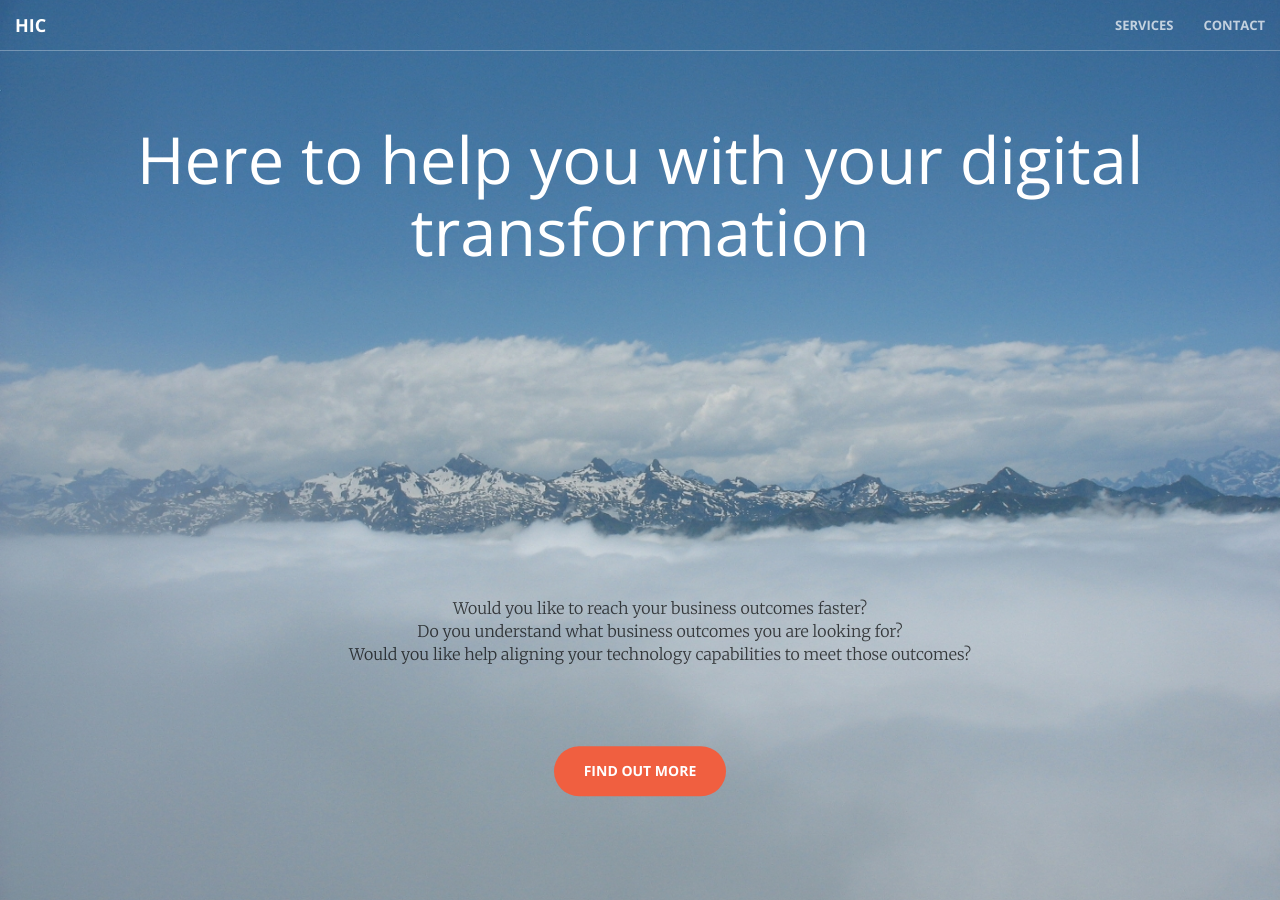
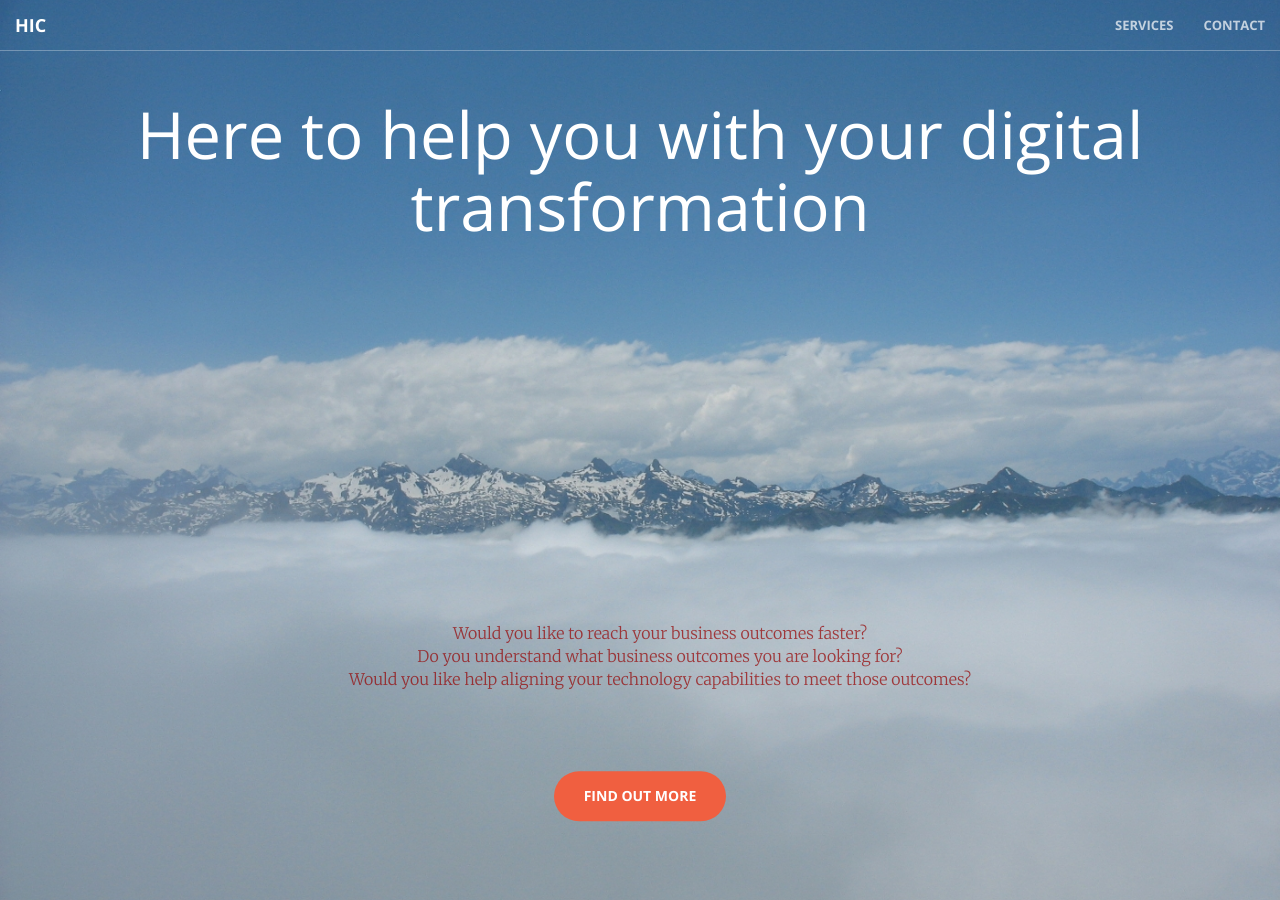
Before and after one commit to highlandrulz/highlandr, a Jekyll site: the page built from index.html, in a window 1280 px wide. Built offline with Jekyll 4.4.1, drawn with Linux system fonts in a browser that asks for light colours.

Commit message:
Added favicon.ico and realigned index.html

```diff
--- a/css/creative.css
+++ b/css/creative.css
@@ -217,7 +217,7 @@ header .header-content .header-content-inner ul {
     margin-top 0px;
     font-size: 16px;
     font-weight: 300;
-    color: rgba(0,0,0,.7);
+    color: rgba(150,0,0,.7);
 }
 
 @media(min-width:768px) {
--- a/index.html
+++ b/index.html
@@ -7,7 +7,7 @@ title: Home Page
 
                 <h1>Here to help you with your digital transformation</h1>
                 <div class="header-content-inner">
-                <p style="padding-top:200px">
+                <p style="padding-top:250px">
                     <ul>
                     <li>Would you like to reach your business outcomes faster?</li>
                     <li>Do you understand what business outcomes you are looking for?</li>
```
Also changed, not shown: favicon.ico (added).
